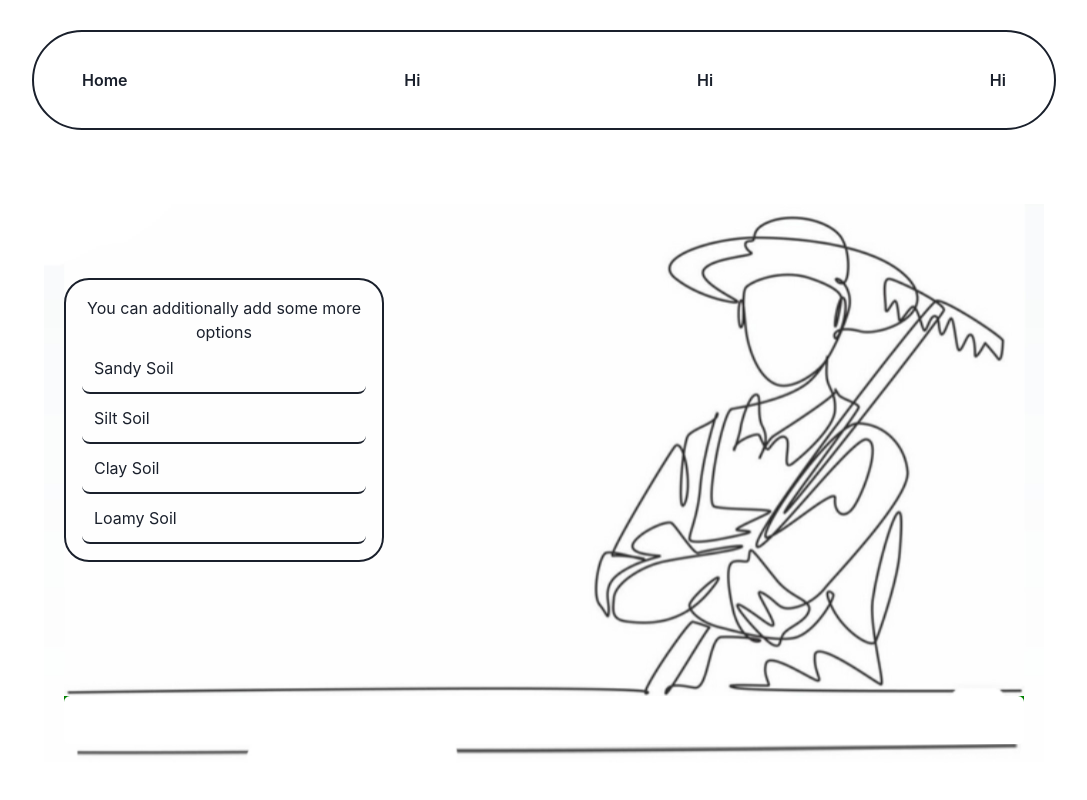
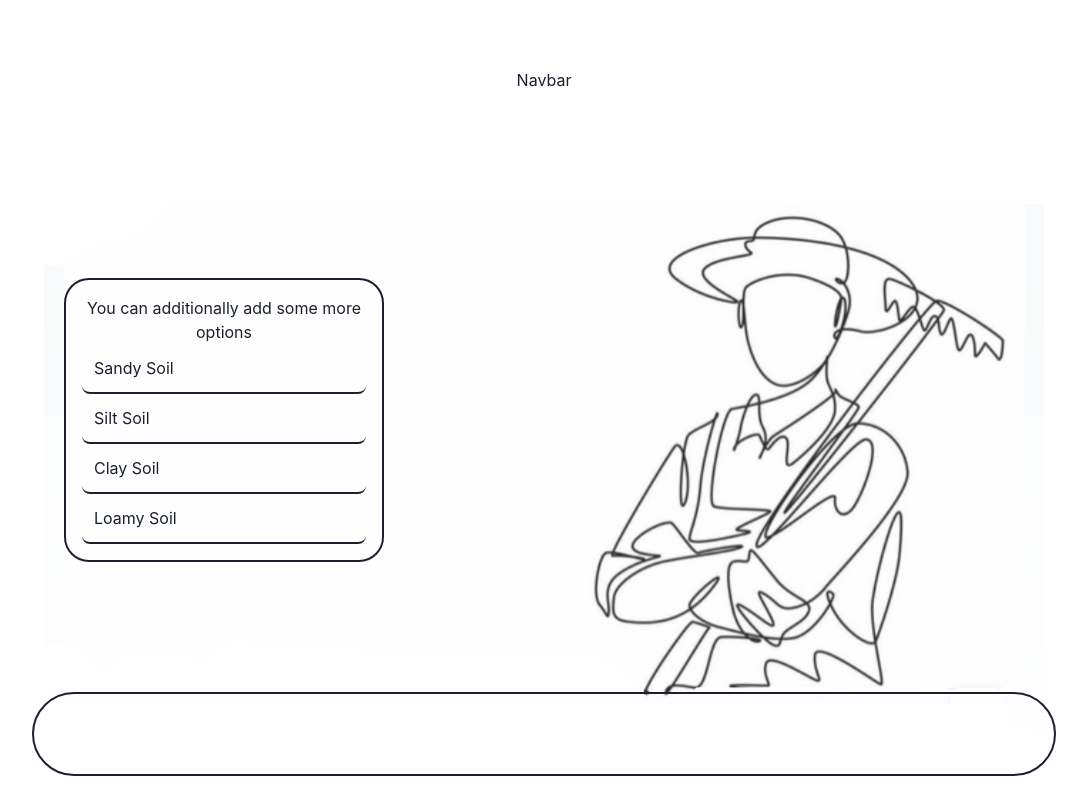
Before and after one commit to adxxtya/IntelliFarm, a Next.js app: page /ask in a window 1280 px wide. Shown: the whole page, without its empty margins (96-1183 px from the left). Built offline with nearby package versions, Linux system fonts and the light colour scheme.

Commit message:
Added bottom input bar

```diff
--- a/pages/ask.js
+++ b/pages/ask.js
@@ -1,11 +1,19 @@
-import Head from 'next/head'
-import styles from '../styles/Home.module.css'
-import { Input, Button, Box, Flex, extendTheme, Radio, RadioGroup, Text } from '@chakra-ui/react'
-import { useState } from 'react'
-import Image from 'next/image'
+import Head from "next/head";
+import styles from "../styles/Home.module.css";
+import {
+  Input,
+  Button,
+  Box,
+  Flex,
+  extendTheme,
+  Radio,
+  RadioGroup,
+  Text,
+} from "@chakra-ui/react";
+import { useState } from "react";
+import Image from "next/image";
 
 export default function Ask() {
-
   const customTheme = extendTheme({
     components: {
       Input: {
@@ -30,10 +38,7 @@ export default function Ask() {
   };
 
   return (
-        <Box
-            h="100vh"
-            w="100%"
-        >
+    <Box h="100vh" w="100%">
       <Flex
         h="20vh"
         w="100%"
@@ -41,12 +46,7 @@ export default function Ask() {
         alignItems="center"
         position="relative"
       >
-                <Flex bg="white" border="2px solid" h="80px" w="80%" borderRadius={100} justifyContent="space-between" alignItems="center" padding="12" fontWeight="600">
-                    <Text>Home</Text>
-                    <Text>Hi</Text>
-                    <Text>Hi</Text>
-                    <Text>Hi</Text>
-                </Flex>
+        Navbar
       </Flex>
       <Flex
         h="80vh"
@@ -67,7 +67,10 @@ export default function Ask() {
               alignItems="center"
               justifyContent="space-between"
             >
-                          <Text textAlign="center">  You can additionally add some more options </Text>
+              <Text textAlign="center">
+                {" "}
+                You can additionally add some more options{" "}
+              </Text>
               {options.map((option) => (
                 <Box
                   key={option}
@@ -89,21 +92,27 @@ export default function Ask() {
             </Flex>
           </Flex>
         </Flex>
-                <Image src="/assets/farmer-black-white-2.jpg" width={1000} height={1000} alt='farmer' />
-                <Box
-                    position="absolute"
-                    bg="green"
-                    bottom="20"
-                    width="75%"
-                    h="24px"
+        <Image
+          src="/assets/farmer-black-white-3.jpg"
+          width={1000}
+          height={1000}
+          alt="farmer"
+        />
+        <Flex position="absolute" w="100%" justifyContent="center" bottom={6}>
+          <Flex
+            border="2px solid"
+            h="60px"
+            w="80%"
+            borderRadius={100}
+            justifyContent="space-between"
+            alignItems="center"
+            padding="10"
+            fontWeight="600"
           >
-                    <Input
-                        h="48px"
-                        bg="white"
-                        variant="customTheme"
-                    />
-                </Box>
+            <Input h="60px" bg="white" variant="customTheme" fontSize="24px" />
+          </Flex>
+        </Flex>
       </Flex>
     </Box>
-  )
+  );
 }
```
Also changed, not shown: public/assets/farmer-black-white-3.jpg (added). Lines whose indentation alone changed are shown as unchanged.
